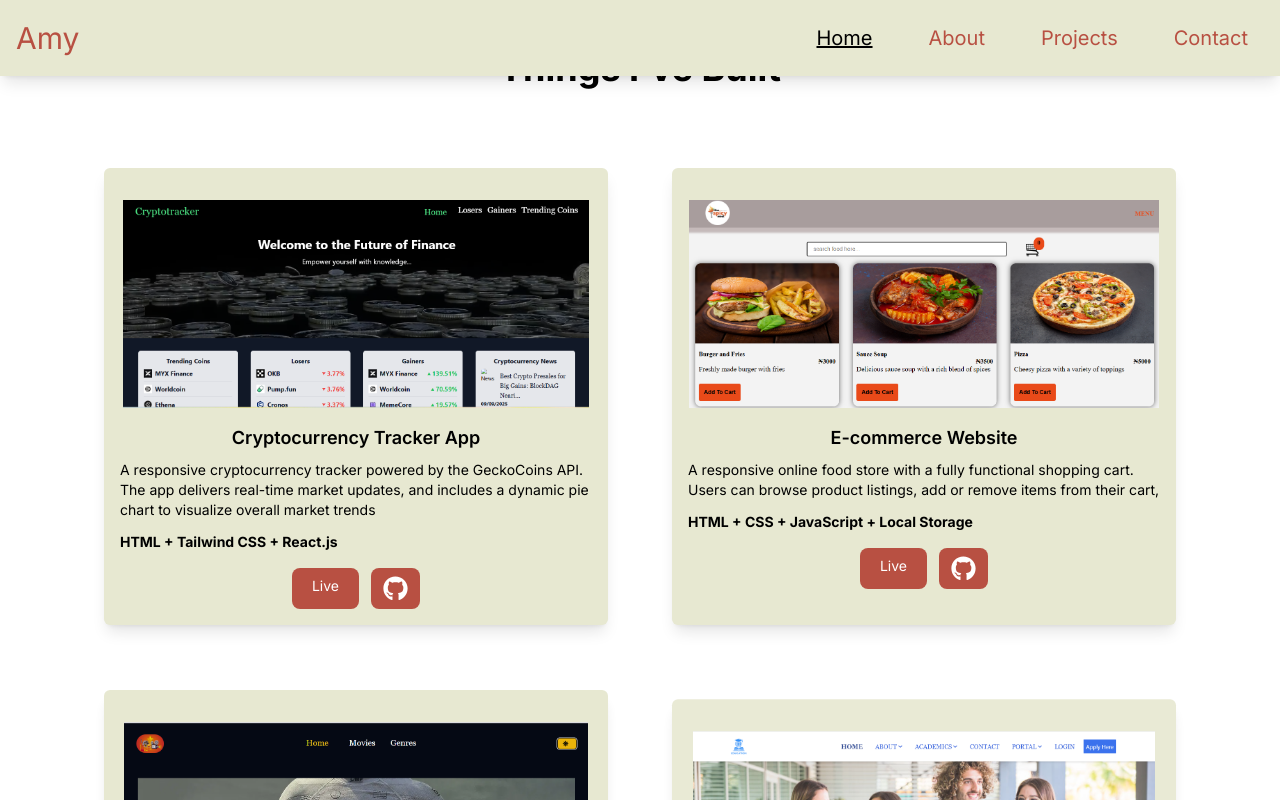
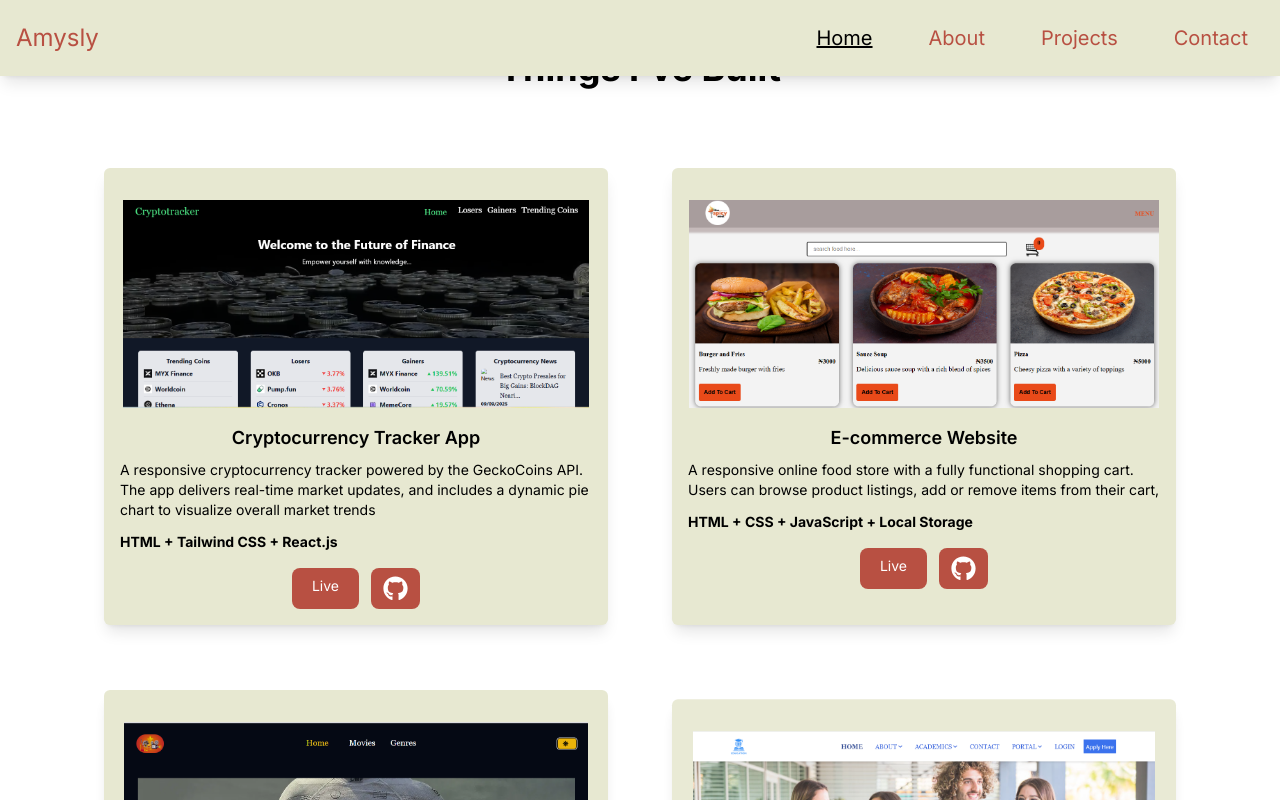
Before and after one commit to Amysly/my-port, a React (Vite) app: page /projects in a window 1280 px wide. Shown: the top 800 px of the page. Built offline with nearby package versions, Linux system fonts and the light colour scheme.

Commit message:
index page

```diff
--- a/src/App.jsx
+++ b/src/App.jsx
@@ -8,7 +8,7 @@ import {
 import AOS from "aos";
 import "aos/dist/aos.css";
 
-import Homepage from "./components/Homepage";
+import Homepage from "./components/.Homepage";
 import MainLayout from "./layouts/MainLayout";
 import About from "./Pages/About";
 import Forms from "./Pages/Forms";
--- a/src/Pages/Header.jsx
+++ b/src/Pages/Header.jsx
@@ -18,8 +18,8 @@ const Header = () => {
     <nav className="fixed top-0 left-0 w-full z-30 p-4 shadow-lg bg-cream">
       <div className="container mx-auto flex justify-between items-center">
         {/* Logo */}
-        <div className="font-sans text-lg sm:text-3xl lg:text-3xl text-writing cursor-pointer">
-          Amy
+        <div className="font-sans text-lg sm:text-3xl lg:text-2xl text-writing cursor-pointer">
+          Amysly
         </div>
 
         {/* Desktop Nav */}
--- a/src/Pages/NotFound.jsx
+++ b/src/Pages/NotFound.jsx
@@ -7,12 +7,12 @@ const NotFound = () => {
         <div className=" text-center text-3xl mt-12">
           <h1 className="text-3xl flex flex-col items-center space-y-6">
             <FaExclamationTriangle className="h-12 w-12 text-writing" />
-            <p>404 | Page Not Found</p>
+            <p className="text-white">404 | Page Not Found</p>
           </h1>
         </div>
         <Link
           to="/"
-          className="p-2 rounded-lg border-2 bg-cream  text-2xl"
+          className="p-2 rounded-lg border-2 bg-cream  text-2xl text-black"
         >
           Back to Home
         </Link>
```
